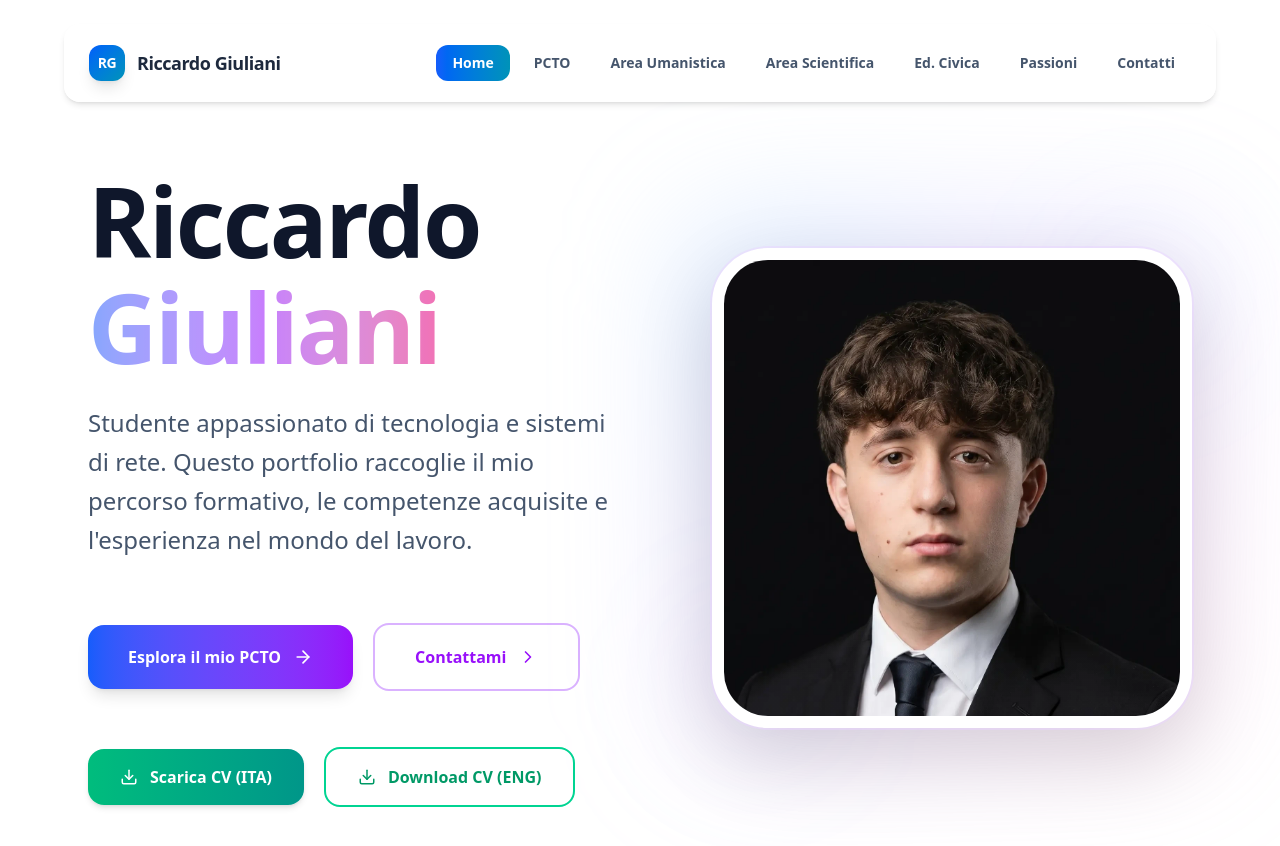
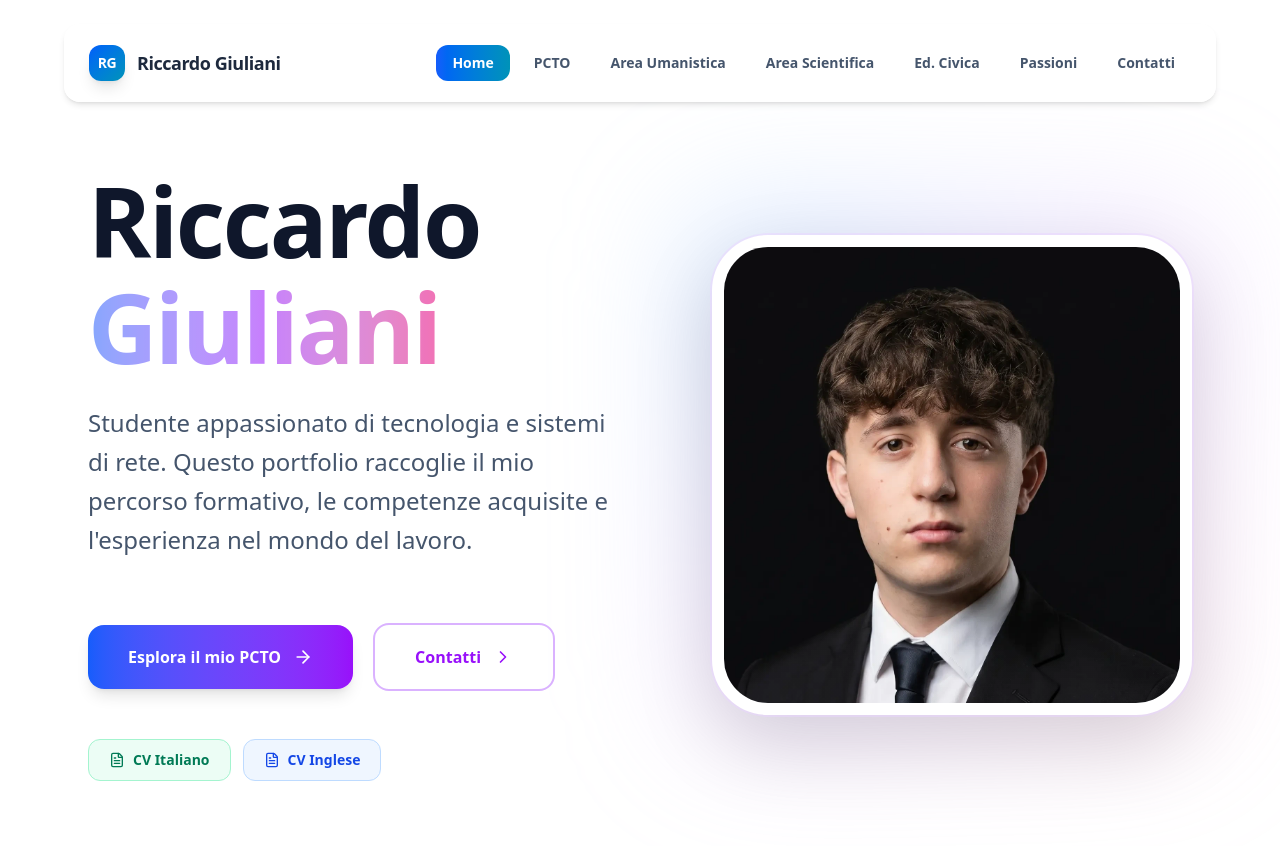
Before and after one commit to giuls-35456/portfolio-giuliani, a React (Vite) app: page / in a window 1280 px wide. Shown: the top 846 px of the page. Built offline with nearby package versions, Linux system fonts and the light colour scheme.

Commit message:
Perfezionati bottoni CV: più piccoli, apertura PDF integrata e rinominato link Contatti

```diff
--- a/pages/Contatti.tsx
+++ b/pages/Contatti.tsx
@@ -1,9 +1,15 @@
-import React from 'react';
-import { motion } from 'framer-motion';
+import React, { useState } from 'react';
+import { motion, AnimatePresence } from 'framer-motion';
 import { INFO } from '../constants';
-import { Mail, Phone, MapPin, Send, Github, ArrowRight, Download } from 'lucide-react';
+import { Mail, Phone, MapPin, Send, Github, ArrowRight, FileText, X, Printer } from 'lucide-react';
 
 const Contatti: React.FC = () => {
+  const [openPdf, setOpenPdf] = useState<{ url: string, title: string } | null>(null);
+
+  const handlePrint = () => {
+    window.print();
+  };
+
   return (
     <motion.div
       initial={{ opacity: 0 }}
@@ -11,6 +17,15 @@ const Contatti: React.FC = () => {
       transition={{ duration: 0.6 }}
       className="space-y-20 py-10"
     >
+      <style>{`
+        ${openPdf ? 'nav { display: none !important; }' : ''}
+        @media print {
+          body * { visibility: hidden; }
+          #printable-pdf, #printable-pdf * { visibility: visible; }
+          #printable-pdf { position: absolute; left: 0; top: 0; width: 100%; }
+        }
+      `}</style>
+
       {/* Hero Section */}
       <section className="relative overflow-hidden rounded-[3.5rem] bg-gradient-to-br from-blue-900 via-purple-900 to-slate-900 p-12 md:p-24 text-white shadow-2xl">
         <div className="relative z-10 max-w-3xl mx-auto text-center space-y-8">
@@ -92,19 +107,14 @@ const Contatti: React.FC = () => {
               whileHover={{ y: -8 }}
               className="group relative overflow-hidden rounded-[2.5rem] bg-white border border-slate-200 shadow-lg hover:shadow-xl transition-all duration-500 p-8 flex flex-col items-center text-center space-y-6"
             >
-              {/* Icon */}
               <div className="w-16 h-16 bg-slate-100 text-slate-800 rounded-2xl flex items-center justify-center shadow-md group-hover:bg-slate-800 group-hover:text-white transition-all duration-300">
                 <item.icon size={32} />
               </div>
-
-              {/* Content */}
               <div className="space-y-3">
                 <h3 className="font-bold text-slate-600 text-xs uppercase tracking-widest">{item.label}</h3>
                 <p className="text-xl font-bold text-slate-900">{item.val}</p>
                 <p className="text-sm text-slate-500 font-light">{item.description}</p>
               </div>
-
-              {/* Arrow */}
               <div className="mt-4">
                 <motion.div
                   whileHover={{ x: 4 }}
@@ -118,52 +128,50 @@ const Contatti: React.FC = () => {
         </div>
       </section>
 
-      {/* CV Download Section */}
+      {/* CV Section con visualizzazione integrata */}
       <section className="space-y-12">
         <div className="flex items-center gap-4">
           <div className="w-2 h-8 bg-slate-800 rounded-full"></div>
-          <h2 className="text-3xl font-bold text-slate-900">Scarica il Mio Curriculum</h2>
+          <h2 className="text-3xl font-bold text-slate-900">Curriculum Vitae</h2>
         </div>
 
         <div className="grid md:grid-cols-2 gap-8">
-          <motion.a
-            href="/documents/CV_Riccardo_Giuliani_ITA.pdf"
-            download="CV_Riccardo_Giuliani_ITA.pdf"
+          <motion.button
+            onClick={() => setOpenPdf({ url: '/documents/CV_Riccardo_Giuliani_ITA.pdf', title: 'Curriculum Vitae ITA' })}
             initial={{ opacity: 0, y: 20 }}
             whileInView={{ opacity: 1, y: 0 }}
             viewport={{ once: true }}
             whileHover={{ y: -8 }}
-            className="group flex items-center gap-6 p-10 bg-gradient-to-br from-emerald-50 to-teal-50 rounded-[2.5rem] border border-emerald-200 hover:border-emerald-400 transition-all shadow-lg hover:shadow-xl"
+            className="group flex items-center gap-6 p-10 bg-gradient-to-br from-emerald-50 to-teal-50 rounded-[2.5rem] border border-emerald-200 hover:border-emerald-400 transition-all shadow-lg hover:shadow-xl text-left"
           >
             <div className="w-20 h-20 bg-gradient-to-br from-emerald-500 to-teal-600 text-white rounded-2xl flex items-center justify-center group-hover:scale-110 transition-transform">
-              <Download size={40} />
+              <FileText size={40} />
             </div>
             <div className="flex-1">
               <h3 className="font-bold text-emerald-900 text-2xl mb-2">CV Italiano</h3>
-              <p className="text-emerald-700 font-light">Scarica il mio curriculum vitae in italiano</p>
+              <p className="text-emerald-700 font-light">Visualizza il mio curriculum vitae in italiano</p>
             </div>
             <ArrowRight className="text-emerald-600 group-hover:text-emerald-900 transition-colors" size={28} />
-          </motion.a>
+          </motion.button>
 
-          <motion.a
-            href="/documents/CV_Riccardo_Giuliani_ENG.pdf"
-            download="CV_Riccardo_Giuliani_ENG.pdf"
+          <motion.button
+            onClick={() => setOpenPdf({ url: '/documents/CV_Riccardo_Giuliani_ENG.pdf', title: 'Curriculum Vitae ENG' })}
             initial={{ opacity: 0, y: 20 }}
             whileInView={{ opacity: 1, y: 0 }}
             viewport={{ once: true }}
             transition={{ delay: 0.1 }}
             whileHover={{ y: -8 }}
-            className="group flex items-center gap-6 p-10 bg-gradient-to-br from-blue-50 to-indigo-50 rounded-[2.5rem] border border-blue-200 hover:border-blue-400 transition-all shadow-lg hover:shadow-xl"
+            className="group flex items-center gap-6 p-10 bg-gradient-to-br from-blue-50 to-indigo-50 rounded-[2.5rem] border border-blue-200 hover:border-blue-400 transition-all shadow-lg hover:shadow-xl text-left"
           >
             <div className="w-20 h-20 bg-gradient-to-br from-blue-500 to-indigo-600 text-white rounded-2xl flex items-center justify-center group-hover:scale-110 transition-transform">
-              <Download size={40} />
+              <FileText size={40} />
             </div>
             <div className="flex-1">
               <h3 className="font-bold text-blue-900 text-2xl mb-2">CV English</h3>
-              <p className="text-blue-700 font-light">Download my curriculum vitae in English</p>
+              <p className="text-blue-700 font-light">View my curriculum vitae in English</p>
             </div>
             <ArrowRight className="text-blue-600 group-hover:text-blue-900 transition-colors" size={28} />
-          </motion.a>
+          </motion.button>
         </div>
       </section>
 
@@ -194,6 +202,43 @@ const Contatti: React.FC = () => {
           <ArrowRight className="text-slate-600 group-hover:text-slate-900 transition-colors" size={28} />
         </motion.a>
       </section>
+
+      {/* Modal PDF Viewer */}
+      <AnimatePresence>
+        {openPdf && (
+          <motion.div
+            initial={{ opacity: 0 }}
+            animate={{ opacity: 1 }}
+            exit={{ opacity: 0 }}
+            className="fixed inset-0 z-[9999] bg-slate-900/95 backdrop-blur-xl overflow-y-auto p-4 md:p-10"
+          >
+            <div className="w-full h-full relative z-[10000] flex flex-col">
+              <div className="fixed top-6 right-6 z-[10001] flex flex-col gap-4 no-print">
+                <button
+                  onClick={() => setOpenPdf(null)}
+                  className="p-5 bg-red-600 text-white hover:bg-red-700 transition-all duration-300 rounded-full flex items-center justify-center shadow-2xl border-4 border-white hover:scale-110 active:scale-95"
+                >
+                  <X size={32} strokeWidth={4} />
+                </button>
+                <button
+                  onClick={handlePrint}
+                  className="p-4 bg-blue-600 text-white hover:bg-blue-700 transition-all duration-300 rounded-full flex items-center justify-center shadow-xl border-4 border-white hover:scale-110 active:scale-95"
+                >
+                  <Printer size={24} />
+                </button>
+              </div>
+
+              <div id="printable-pdf" className="bg-white shadow-2xl rounded-xl w-full h-[90vh] overflow-hidden mt-4">
+                <iframe
+                  src={`${openPdf.url}#view=FitH&toolbar=0`}
+                  className="w-full h-full border-none"
+                  title={openPdf.title}
+                />
+              </div>
+            </div>
+          </motion.div>
+        )}
+      </AnimatePresence>
     </motion.div>
   );
 };
--- a/pages/Home.tsx
+++ b/pages/Home.tsx
@@ -1,15 +1,16 @@
-import React from 'react';
-import { motion } from 'framer-motion';
+import React, { useState } from 'react';
+import { motion, AnimatePresence } from 'framer-motion';
 import { INFO } from '../constants';
-import { ArrowRight, ChevronRight, Download } from 'lucide-react';
+import { ArrowRight, ChevronRight, FileText, X, Printer } from 'lucide-react';
 import { Link } from 'react-router-dom';
 
-/**
- * Home Page - Portfolio Professionale
- * Design moderno con layout responsive e animazioni fluide.
- * Ottimizzato per performance e accessibilità.
- */
 const Home: React.FC = () => {
+  const [openPdf, setOpenPdf] = useState<{ url: string, title: string } | null>(null);
+
+  const handlePrint = () => {
+    window.print();
+  };
+
   return (
     <motion.div
       initial={{ opacity: 0 }}
@@ -17,6 +18,15 @@ const Home: React.FC = () => {
       transition={{ duration: 0.6 }}
       className="flex flex-col lg:flex-row items-center justify-between gap-12 lg:gap-24 min-h-[70vh] py-10"
     >
+      <style>{`
+        ${openPdf ? 'nav { display: none !important; }' : ''}
+        @media print {
+          body * { visibility: hidden; }
+          #printable-pdf, #printable-pdf * { visibility: visible; }
+          #printable-pdf { position: absolute; left: 0; top: 0; width: 100%; }
+        }
+      `}</style>
+
       {/* Sezione Testo - Sinistra */}
       <div className="flex-1 space-y-10 order-2 lg:order-1 text-center lg:text-left">
         {/* Titolo Principale */}
@@ -61,34 +71,32 @@ const Home: React.FC = () => {
             to="/contatti"
             className="w-full sm:w-auto inline-flex items-center justify-center gap-3 bg-white border-2 border-purple-300 text-purple-600 px-10 py-5 rounded-2xl hover:border-purple-500 hover:bg-purple-50 transition-all duration-300 active:scale-95 font-bold"
           >
-            Contattami
+            Contatti
             <ChevronRight size={20} />
           </Link>
         </motion.div>
 
-        {/* Pulsanti Download CV */}
+        {/* Pulsanti Download CV - Più piccoli e con visualizzazione PDF */}
         <motion.div
           initial={{ opacity: 0, y: 20 }}
           animate={{ opacity: 1, y: 0 }}
           transition={{ delay: 0.5, duration: 0.8 }}
-          className="flex flex-col sm:flex-row items-center gap-5 justify-center lg:justify-start pt-4"
+          className="flex flex-wrap items-center gap-3 justify-center lg:justify-start pt-2"
         >
-          <a
-            href="/documents/CV_Riccardo_Giuliani_ITA.pdf"
-            download="CV_Riccardo_Giuliani_ITA.pdf"
-            className="w-full sm:w-auto inline-flex items-center justify-center gap-3 bg-gradient-to-r from-emerald-500 to-teal-600 text-white px-8 py-4 rounded-2xl hover:shadow-xl transition-all duration-300 shadow-md active:scale-95 font-semibold text-sm md:text-base"
+          <button
+            onClick={() => setOpenPdf({ url: '/documents/CV_Riccardo_Giuliani_ITA.pdf', title: 'Curriculum Vitae ITA' })}
+            className="inline-flex items-center justify-center gap-2 bg-emerald-50 text-emerald-700 border border-emerald-200 px-5 py-2.5 rounded-xl hover:bg-emerald-100 transition-all duration-300 active:scale-95 font-semibold text-sm"
           >
-            <Download size={18} />
-            Scarica CV (ITA)
-          </a>
-          <a
-            href="/documents/CV_Riccardo_Giuliani_ENG.pdf"
-            download="CV_Riccardo_Giuliani_ENG.pdf"
-            className="w-full sm:w-auto inline-flex items-center justify-center gap-3 bg-white border-2 border-emerald-400 text-emerald-600 px-8 py-4 rounded-2xl hover:border-emerald-600 hover:bg-emerald-50 transition-all duration-300 active:scale-95 font-semibold text-sm md:text-base"
+            <FileText size={16} />
+            CV Italiano
+          </button>
+          <button
+            onClick={() => setOpenPdf({ url: '/documents/CV_Riccardo_Giuliani_ENG.pdf', title: 'Curriculum Vitae ENG' })}
+            className="inline-flex items-center justify-center gap-2 bg-blue-50 text-blue-700 border border-blue-200 px-5 py-2.5 rounded-xl hover:bg-blue-100 transition-all duration-300 active:scale-95 font-semibold text-sm"
           >
-            <Download size={18} />
-            Download CV (ENG)
-          </a>
+            <FileText size={16} />
+            CV Inglese
+          </button>
         </motion.div>
       </div>
 
@@ -99,10 +107,7 @@ const Home: React.FC = () => {
         transition={{ delay: 0.2, duration: 0.8, type: "spring", stiffness: 80 }}
         className="relative group order-1 lg:order-2"
       >
-        {/* Sfondo Decorativo Dinamico */}
         <div className="absolute -inset-6 bg-gradient-to-br from-blue-300/40 via-purple-300/30 to-pink-300/20 rounded-[3.5rem] blur-3xl group-hover:opacity-60 transition-opacity duration-700"></div>
-
-        {/* Contenitore Foto con Bordo Moderno */}
         <div className="relative w-72 h-72 sm:w-96 sm:h-96 lg:w-[480px] lg:h-[480px] rounded-[3.5rem] overflow-hidden shadow-[0_30px_80px_rgba(0,0,0,0.15)] border-[12px] border-white bg-slate-100 ring-2 ring-purple-200/50">
           <img
             src="/foto-progetti/home/profilo-home.webp"
@@ -111,15 +116,46 @@ const Home: React.FC = () => {
             fetchPriority="high"
             className="w-full h-full object-cover transition-transform duration-1000 group-hover:scale-105"
           />
-
-          {/* Overlay Gradiente Sottile */}
           <div className="absolute inset-0 bg-gradient-to-t from-black/3 to-transparent pointer-events-none"></div>
         </div>
+      </motion.div>
 
-        {/* Elementi Decorativi Geometrici */}
-        <div className="absolute -bottom-8 -left-8 w-40 h-40 bg-blue-300/5 rounded-full blur-3xl -z-10"></div>
-        <div className="absolute -top-8 -right-8 w-40 h-40 bg-cyan-300/5 rounded-full blur-3xl -z-10"></div>
-      </motion.div>
+      {/* Modal PDF Viewer */}
+      <AnimatePresence>
+        {openPdf && (
+          <motion.div
+            initial={{ opacity: 0 }}
+            animate={{ opacity: 1 }}
+            exit={{ opacity: 0 }}
+            className="fixed inset-0 z-[9999] bg-slate-900/95 backdrop-blur-xl overflow-y-auto p-4 md:p-10"
+          >
+            <div className="w-full h-full relative z-[10000] flex flex-col">
+              <div className="fixed top-6 right-6 z-[10001] flex flex-col gap-4 no-print">
+                <button
+                  onClick={() => setOpenPdf(null)}
+                  className="p-5 bg-red-600 text-white hover:bg-red-700 transition-all duration-300 rounded-full flex items-center justify-center shadow-2xl border-4 border-white hover:scale-110 active:scale-95"
+                >
+                  <X size={32} strokeWidth={4} />
+                </button>
+                <button
+                  onClick={handlePrint}
+                  className="p-4 bg-blue-600 text-white hover:bg-blue-700 transition-all duration-300 rounded-full flex items-center justify-center shadow-xl border-4 border-white hover:scale-110 active:scale-95"
+                >
+                  <Printer size={24} />
+                </button>
+              </div>
+
+              <div id="printable-pdf" className="bg-white shadow-2xl rounded-xl w-full h-[90vh] overflow-hidden mt-4">
+                <iframe
+                  src={`${openPdf.url}#view=FitH&toolbar=0`}
+                  className="w-full h-full border-none"
+                  title={openPdf.title}
+                />
+              </div>
+            </div>
+          </motion.div>
+        )}
+      </AnimatePresence>
     </motion.div>
   );
 };
```
